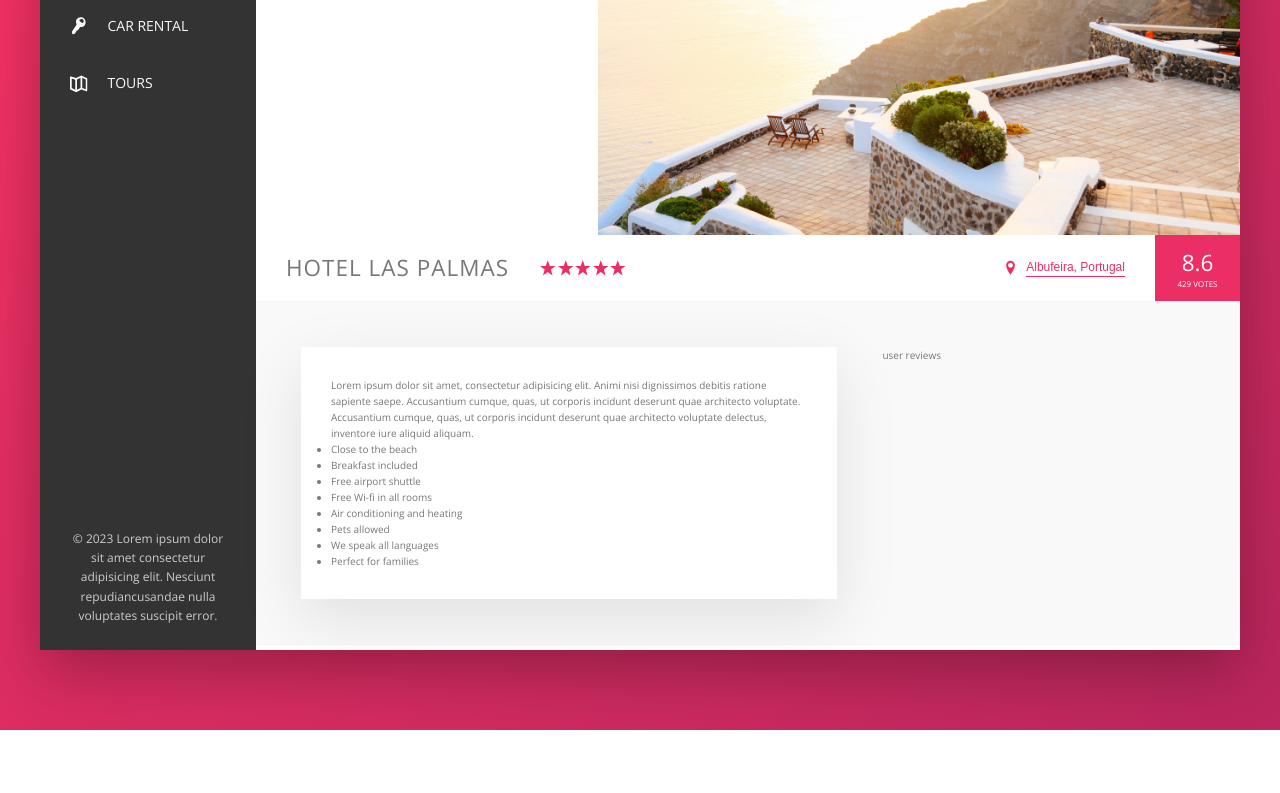
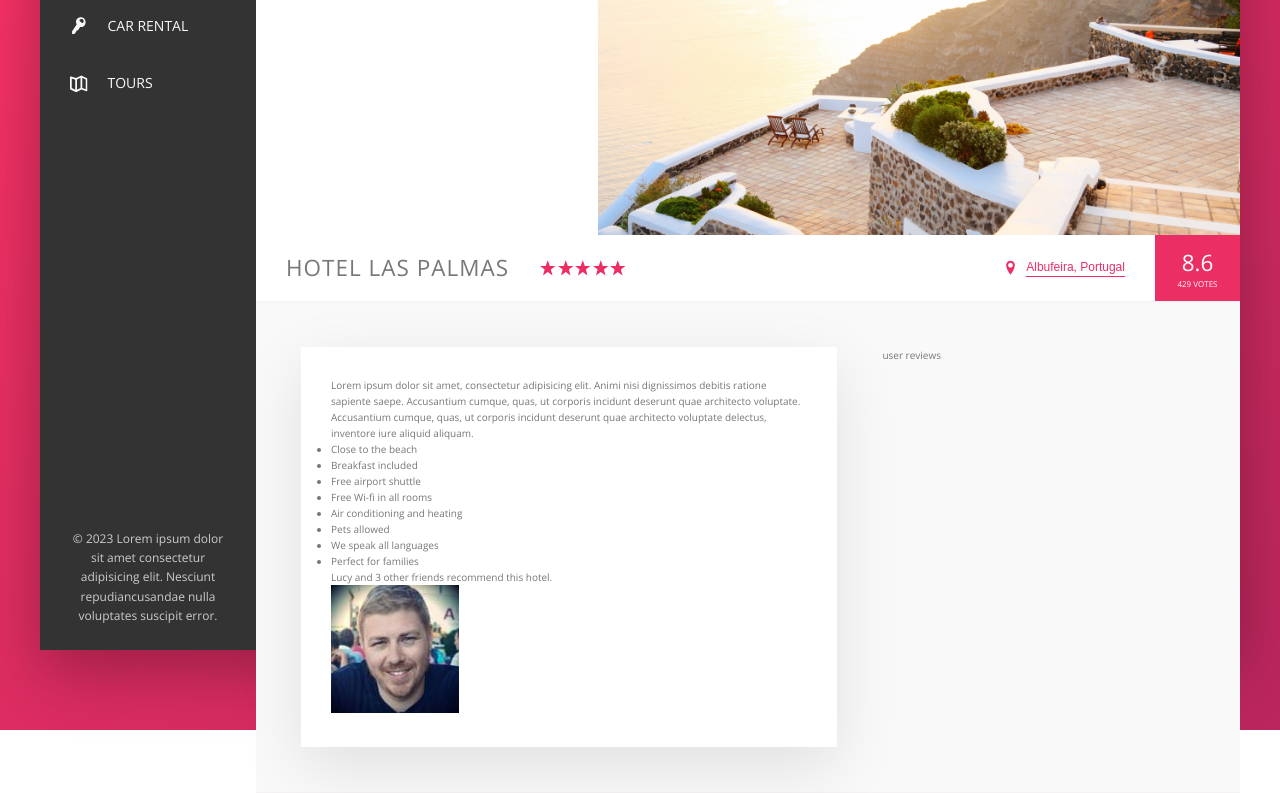
Before and after one commit to qNecro/trillo, a website: page index.html in a window 1280 px wide. Shown: the part 300-1093 px from the top of the page. Before the commit the page ends 1030 px from the top, so only its background shows below. Drawn offline with nearby package versions, Linux system fonts and the light colour scheme.

Commit message:
June 4, 2023 12:32 PM

```diff
--- a/index.html
+++ b/index.html
@@ -148,6 +148,14 @@
                                     <li class="list__item">We speak all languages</li>
                                     <li class="list__item">Perfect for families</li>
                                 </ul>
+                                <div class="recommend">
+                                    <p class="recommend__count">
+                                        Lucy and 3 other friends recommend this hotel.
+                                    </p>
+                                    <div class="recommend__friends">
+                                        <img src="img/user-3.jpg" alt="" class="recommend__photo">
+                                    </div>
+                                </div>
                             </div>
 
                             <div class="user-reviews">
```
